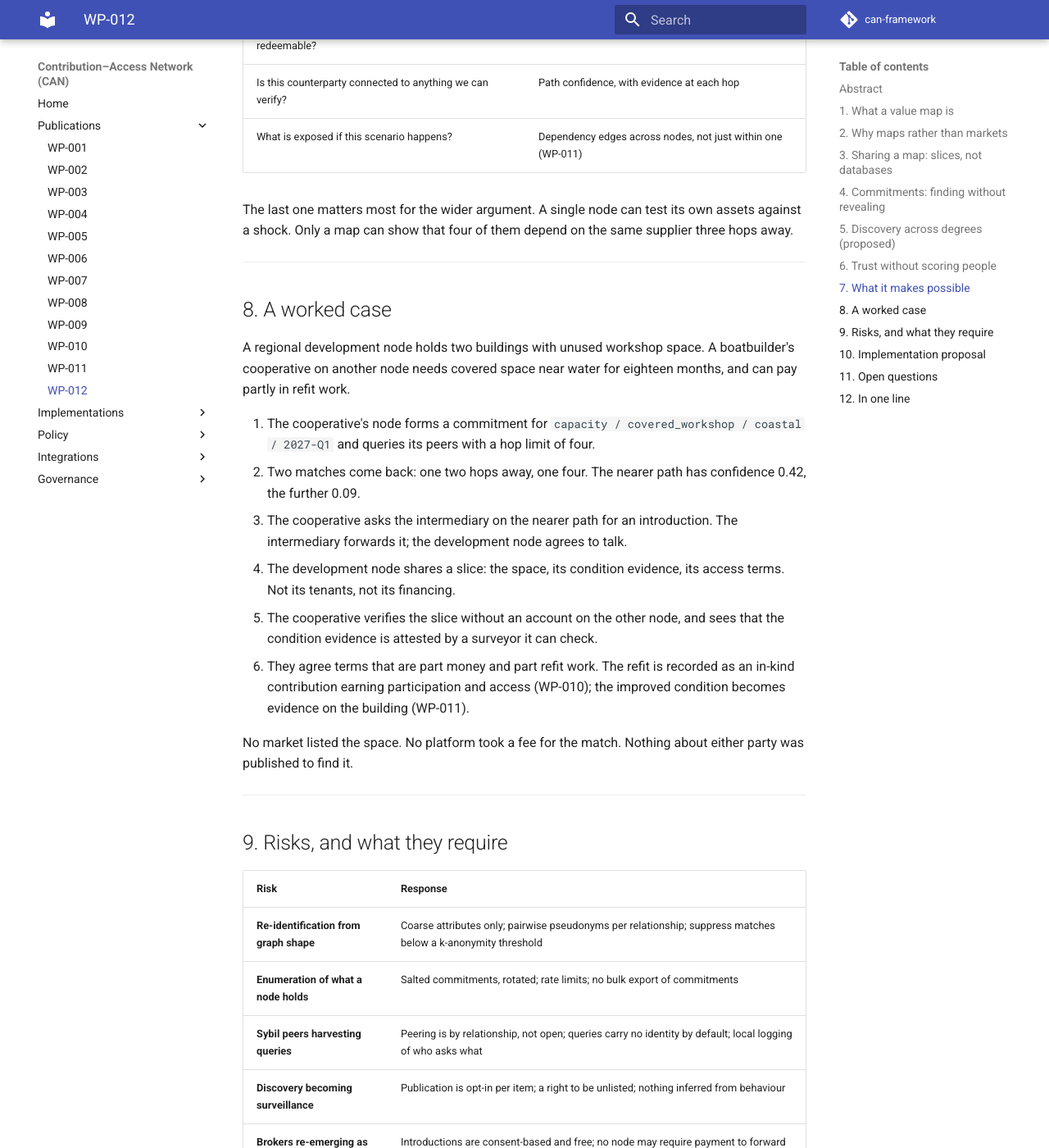
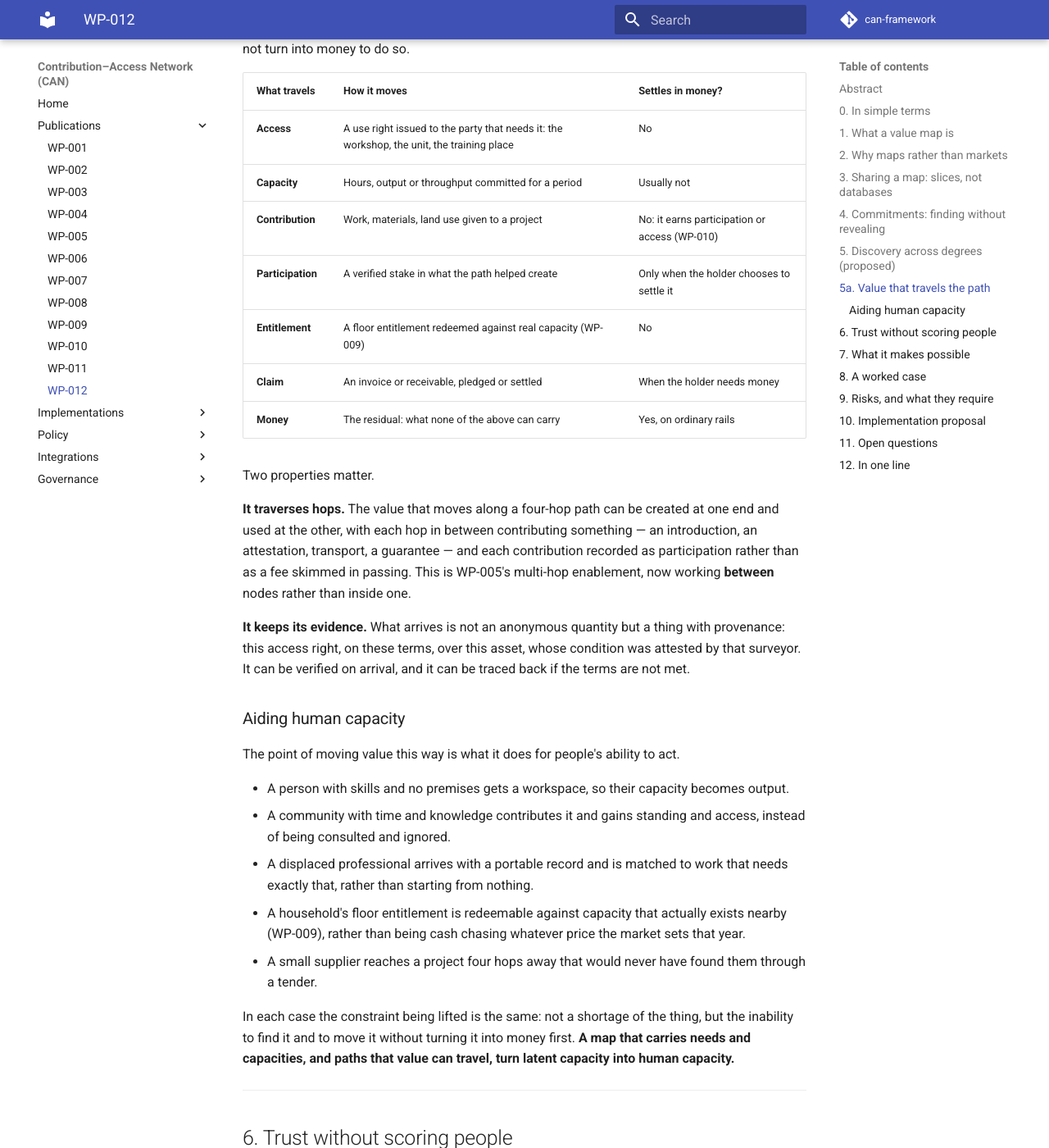
Before and after one commit to value-coordination-CAN/can-framework, an MkDocs documentation site: the page built from docs/publications/wp-012-value-map-discovery.md, in a window 1280 px wide and 1400 px high, scrolled down 4603 px. Shown: the whole window at 82% size. Built offline with MkDocs 1.6.1 and Material for MkDocs 9.7.7, drawn with Linux system fonts in a browser that asks for light colours; comment, search, counter and statistics services are not loaded; some of the changed text lies outside the part shown.

Commit message:
WP-012: state it plainly, and add value traversal
- New section 0, 'In simple terms': put needs and capacities on a graph; the graph is
  the discovery mechanism; value then travels the path that was found
- New section 5a, 'Value that travels the path': what moves (access, capacity,
  contribution, participation, entitlement, claims) and what settles in money; value
  traverses hops with each intermediary earning participation rather than a fee; and
  what that does for human capacity - a workspace for someone with skills, a floor
  redeemable against capacity that exists, a small supplier reached four hops away
- Abstract and closing line restated around needs, capacities and traversal

Co-Authored-By: Claude Opus 5 <noreply@anthropic.com>

```diff
--- a/docs/publications/wp-012-value-map-discovery.md
+++ b/docs/publications/wp-012-value-map-discovery.md
@@ -15,9 +15,25 @@ A CAN node knows a great deal about the value it holds: what the assets are, wha
 
 Between nodes, only one discovery mechanism is in general use: **price**. To find out whether something exists, what it is worth and who can supply it, we put it on a market and read the number. That works, and it throws away everything except the number.
 
-This paper proposes the **value map**: a node-local graph of value that can be **shared in slices** and **searched across degrees**, so that a need can find a capacity several hops away without a central index, without crawling, and without either side disclosing more than they choose. It is six degrees of separation applied not to acquaintance but to **value**: what exists, who can vouch for it, and how to reach it.
+This paper proposes the **value map**: a node-local graph of **needs and capacities**, with the evidence behind them, that can be **shared in slices** and **searched across degrees**, so that a need can find a capacity several hops away without a central index, without crawling, and without either side disclosing more than they choose. It is six degrees of separation applied not to acquaintance but to **value**: what exists, who can vouch for it, and how to reach it.
+
+Discovery is half of it. The other half is **traversal**: value moving along the path that was found — as access, capacity, contribution, participation or entitlement — with money settling only what must be money. The purpose is practical: turning capacity that merely exists into capacity people can actually use.
 
 > Price tells you what something costs. A value map tells you what exists, who stands behind it, and how to get there.
+
+---
+
+## 0. In simple terms
+
+Three sentences hold the whole idea.
+
+1. **Put needs and capacities on a graph.** Every node records what it has spare and what it lacks, with the evidence behind each, and how it is connected to others.
+2. **That graph is the discovery mechanism.** A need finds a capacity by travelling the graph a few hops, instead of by being priced on a market.
+3. **Then value travels the path that was found.** Not only the information about it: the thing itself moves — access to the space, the use of the equipment, the hours of work, the entitlement — with money settling only the part that has to be money.
+
+What this is for is plain enough: **unused capacity reaching people who need it**. A workshop standing empty and a boatbuilder with nowhere to work are a failure of discovery, not of production. Most of what people need already exists somewhere within a few degrees of them. The map is how they find it, and the path is how it reaches them.
+
+That is **value discovery**: finding what exists and what it is good for, rather than finding out what someone will pay.
 
 ---
 
@@ -110,6 +126,40 @@ Result:  "There is something matching, three hops away, via A and B."
 
 ---
 
+## 5a. Value that travels the path
+
+Discovery is only half of it. Once a path is found, **value moves along that same path**, and it need not turn into money to do so.
+
+| What travels | How it moves | Settles in money? |
+| --- | --- | --- |
+| **Access** | A use right issued to the party that needs it: the workshop, the unit, the training place | No |
+| **Capacity** | Hours, output or throughput committed for a period | Usually not |
+| **Contribution** | Work, materials, land use given to a project | No: it earns participation or access (WP-010) |
+| **Participation** | A verified stake in what the path helped create | Only when the holder chooses to settle it |
+| **Entitlement** | A floor entitlement redeemed against real capacity (WP-009) | No |
+| **Claim** | An invoice or receivable, pledged or settled | When the holder needs money |
+| **Money** | The residual: what none of the above can carry | Yes, on ordinary rails |
+
+Two properties matter.
+
+**It traverses hops.** The value that moves along a four-hop path can be created at one end and used at the other, with each hop in between contributing something — an introduction, an attestation, transport, a guarantee — and each contribution recorded as participation rather than as a fee skimmed in passing. This is WP-005's multi-hop enablement, now working **between** nodes rather than inside one.
+
+**It keeps its evidence.** What arrives is not an anonymous quantity but a thing with provenance: this access right, on these terms, over this asset, whose condition was attested by that surveyor. It can be verified on arrival, and it can be traced back if the terms are not met.
+
+### Aiding human capacity
+
+The point of moving value this way is what it does for people's ability to act.
+
+- A person with skills and no premises gets a workspace, so their capacity becomes output.
+- A community with time and knowledge contributes it and gains standing and access, instead of being consulted and ignored.
+- A displaced professional arrives with a portable record and is matched to work that needs exactly that, rather than starting from nothing.
+- A household's floor entitlement is redeemable against capacity that actually exists nearby (WP-009), rather than being cash chasing whatever price the market sets that year.
+- A small supplier reaches a project four hops away that would never have found them through a tender.
+
+In each case the constraint being lifted is the same: not a shortage of the thing, but the inability to find it and to move it without turning it into money first. **A map that carries needs and capacities, and paths that value can travel, turn latent capacity into human capacity.**
+
+---
+
 ## 6. Trust without scoring people
 
 The map must not become a reputation system in disguise. CAN's line holds here:
@@ -197,4 +247,4 @@ Each step is useful on its own, and none of them requires a central registry.
 
 ## 12. In one line
 
-Money made value findable by making it comparable, and lost everything else. A value map makes value findable by keeping its structure, and lets a need reach a capacity across four hops without a market, a platform or an index at the centre.
+Put needs and capacities on a graph, let a need find a capacity a few hops away, and let the value travel that path as access, capacity, contribution or a stake, with money settling only what must be money. Money made value findable by making it comparable, and lost everything else; a map makes it findable by keeping its structure — and turns capacity that exists into capacity people can use.
```
Also changed, not shown: docs/index.md (+2 -2 lines).
